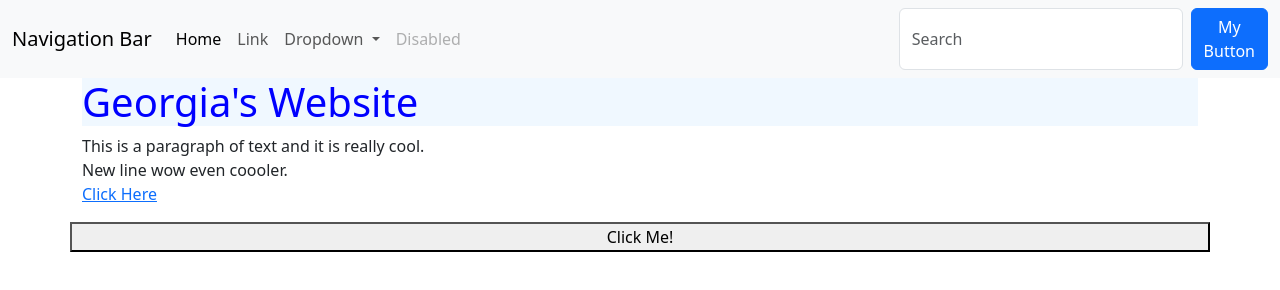
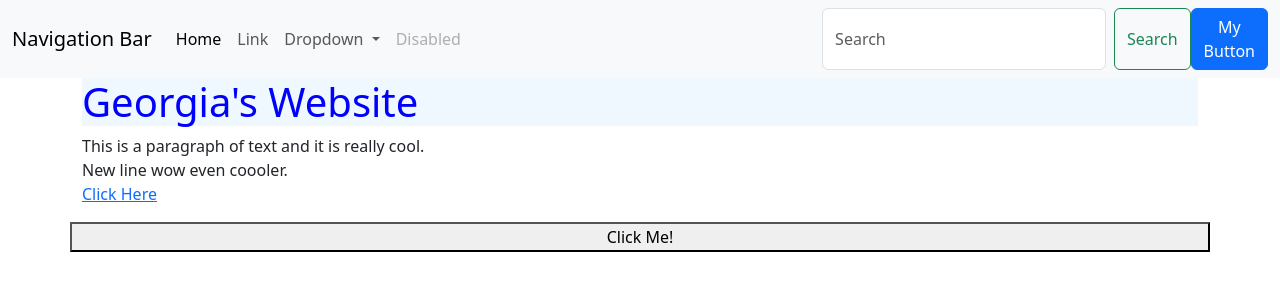
Before and after one commit to gsamue1/ggr472-ex1, a plain HTML site: page index.html in a window 1280 px wide. Drawn offline with nearby package versions, Linux system fonts and the light colour scheme.

Commit message:
Update index.html

```diff
--- a/index.html
+++ b/index.html
@@ -40,7 +40,7 @@
             </ul>
             <form class="d-flex" role="search">
               <input class="form-control me-2" type="search" placeholder="Search" aria-label="Search">
-              <!-- <button class="btn btn-outline-success" type="submit">Search</button> -->
+              <button class="btn btn-outline-success" type="submit">Search</button>
               <div class="col">
                 <button type="button" class="btn btn-primary"
                 id = "my-btn">My Button</button>
```
